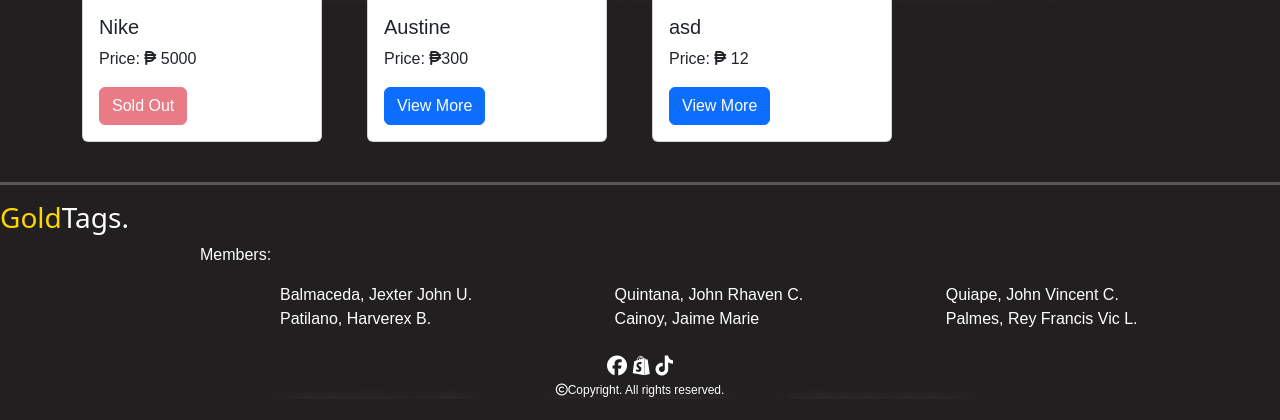
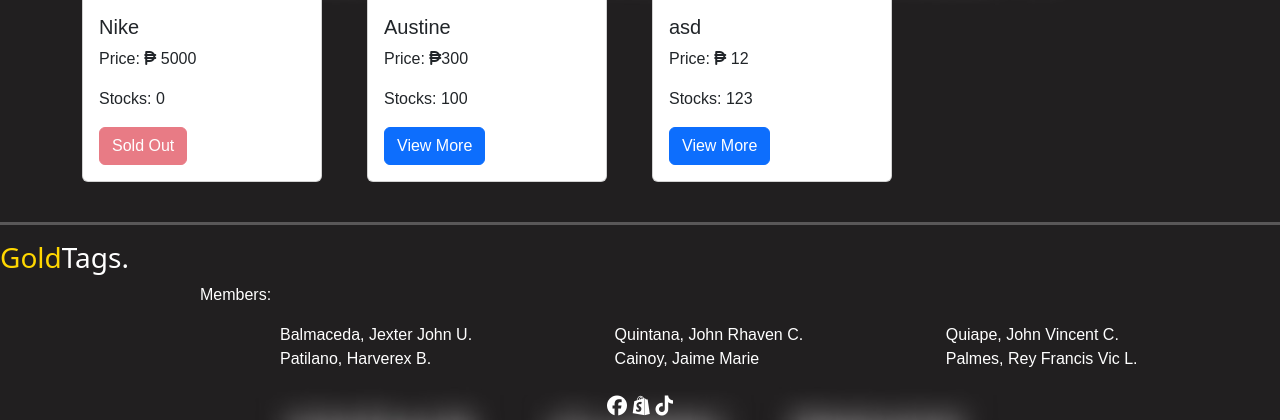
Before and after one commit to Poli010/Goldtags, a PHP site: page /goldtags_apparel.php in a window 1280 px wide. Shown: the part 571-991 px from the top of the page. Before the commit the page ends 968 px from the top, so only its background shows below. Run offline with PHP 8.4, Linux system fonts and the light colour scheme; data comes from the database, SQL or seed files in the repository; some libraries are stand-ins or nearby versions; some web fonts are replaced.

Commit message:
Add files via upload

```diff
--- a/goldtags_apparel.php
+++ b/goldtags_apparel.php
@@ -86,6 +86,7 @@ $result = mysqli_query($conn, $sql);
                         <h5 class="card-title"><?php echo $row['name']; ?></h5>
                         <p class="card-text">Price: <i class="fa-solid fa-peso-sign"></i><?php echo $row['product_price']; ?></p>
                         <p class="type">Type: <?php echo $row['product_type'] ?> </p>
+                        <p class="card-text">Stocks: <?php echo $row['product_amount'] ?></p>
                         <?php if ($row['product_amount'] > 0) : ?>
                             <a href="product_preview.php?product_id=<?php echo $row['product_id']; ?>&username=<?php echo urlencode($userName) ?>" class="btn btn-primary">View More</a>
                         <?php else : ?>
```
